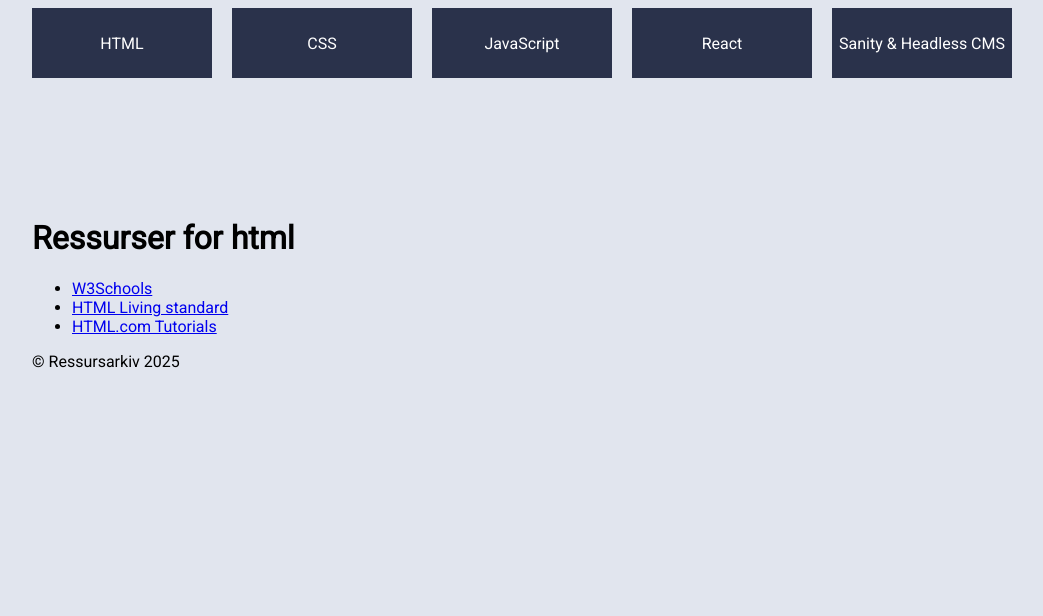
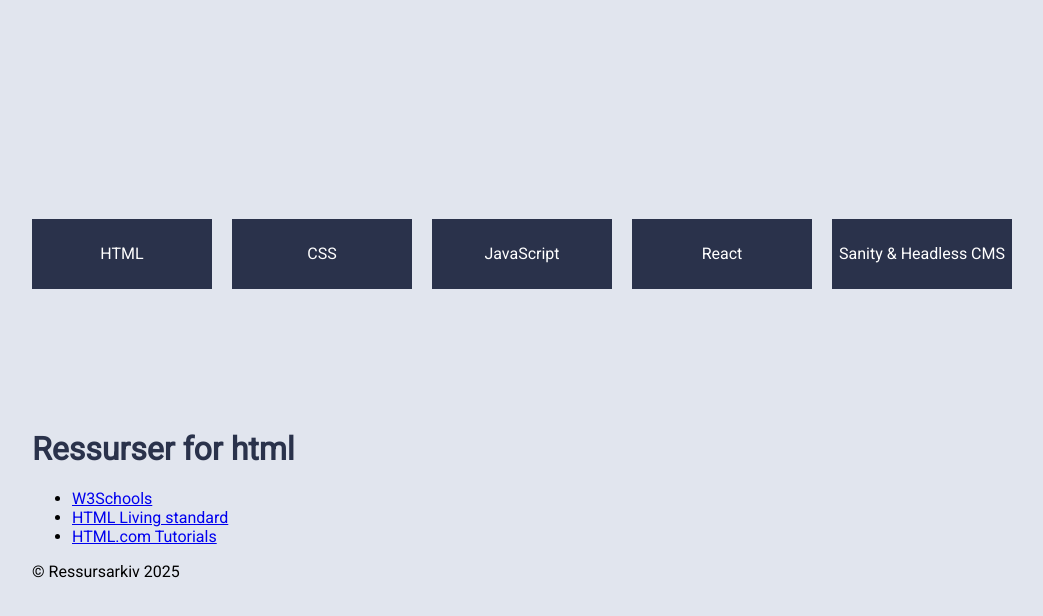
Before and after one commit to ThatsGreatDude/uin25ak2_resourceapp_malenest, a React (Vite) app: page /html in a window 1280 px wide. Shown: the top 616 px of the page, without its empty margins (108-1151 px from the left). Built offline with nearby package versions, Linux system fonts and the light colour scheme.

Commit message:
kilde, sass
la til kilde i readme, titlene er nå blå. Fjerner scss

```diff
--- a/src/komponenter/Resources.jsx
+++ b/src/komponenter/Resources.jsx
@@ -5,7 +5,7 @@
 
   return (
     <div>
-      <h1>Ressurser for {category}</h1>
+      <h1 className="category-title">Ressurser for {category}</h1>
       <ul>
         {filteredResources.length > 0 ? (
           filteredResources.map((resource, index) => (
--- a/src/styles.scss
+++ /dev/null
@@ -1,75 +0,0 @@
-@import url('https://fonts.googleapis.com/css2?family=Montserrat:ital,wght@0,100..900;1,100..900&family=Roboto&display=swap');
-
-//FIKSE SMÅFEIL!!!!
-
-$blue: #2A324B;
-$lightblue: #58699D;
-$lightgrey: #E1E5EE;
-$white: #fff;
-$font: 'Roboto';
-
-body {
-    background-color: $lightgrey;
-    font-family: $font;
-    display: flex;
-    justify-content: center;
-    align-items: center;
-}
-
-main {
-    padding-top: 120px;
-}
-
-nav {
-    background-color: transparent;
-    display: flex;
-    justify-content: center;
-    align-items: center;
-
-    ul {
-        list-style-type: none;
-        display: flex;
-        align-items: center;
-        justify-content: center;
-        margin: 0;
-        padding: 0;
-    }
-
-    a {
-        display: flex;
-        justify-content: center;
-        align-items: center;
-        padding: 1rem;
-        color: $white;
-        text-decoration: none;
-        box-sizing: border-box;
-        height: 70px;
-        width: 180px;
-        margin-right: 20px;
-        background-color: $blue;
-        white-space: nowrap;
-
-        &.selected {
-            color: $blue;
-            background-color: $white; //Må fikse slik at det vises i hvit på siden som er valgt.
-            font-weight: bold;
-        }
-    }
-}
-
-#category-info-container {
-    list-style-type: none;
-    display: flex;
-    align-items: center;
-    justify-content: center;
-    background-color: $white; //må fikse på slik at hvor infpen er er hvit. ikke grå, som bakgrunnsfargen.
-}
-
-#category-info {
-    width: 850px;
-    padding: 30px;
-}
-
-a[href^="#"] {
-    font-weight: 700;
-}
--- a/src/styles/styles.sass
+++ b/src/styles/styles.sass
@@ -1,6 +1,6 @@
 @import url('https://fonts.googleapis.com/css2?family=Montserrat:ital,wght@0,100..900;1,100..900&family=Roboto&display=swap')
 
-// nesten direkte oversatt... må justeres. men jeg er trøtt.
+
 $blue: #2A324B
 $lightblue: #58699D
 $lightgrey: #E1E5EE
@@ -13,15 +13,18 @@
   display: flex
   justify-content: center
   align-items: center
+  min-height: 100vh
 
 main
   padding-top: 120px
+  width: 100%
 
 nav
   background-color: transparent
   display: flex
   justify-content: center
   align-items: center
+  width: 100%
 
   ul
     list-style-type: none
@@ -44,6 +47,8 @@
     margin-right: 20px
     background-color: $blue
     white-space: nowrap
+    max-width: 100%
+    overflow: hidden
 
     &.selected
       color: $blue
@@ -61,5 +66,9 @@
   width: 850px
   padding: 30px
 
+.category-title
+  color: $blue
+
+
 a[href^="#"]
   font-weight: 700
```
Also changed, not shown: 1 other file (tests, documents, lock files or other folders).
